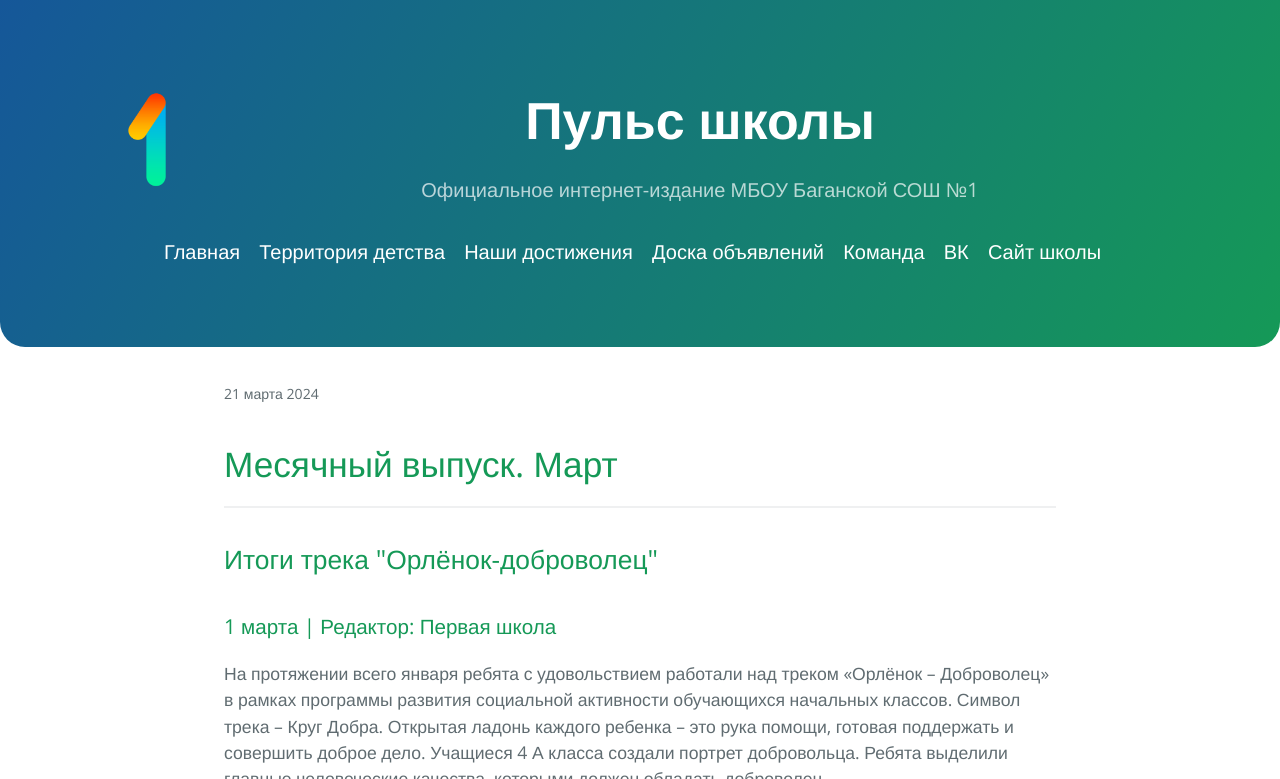
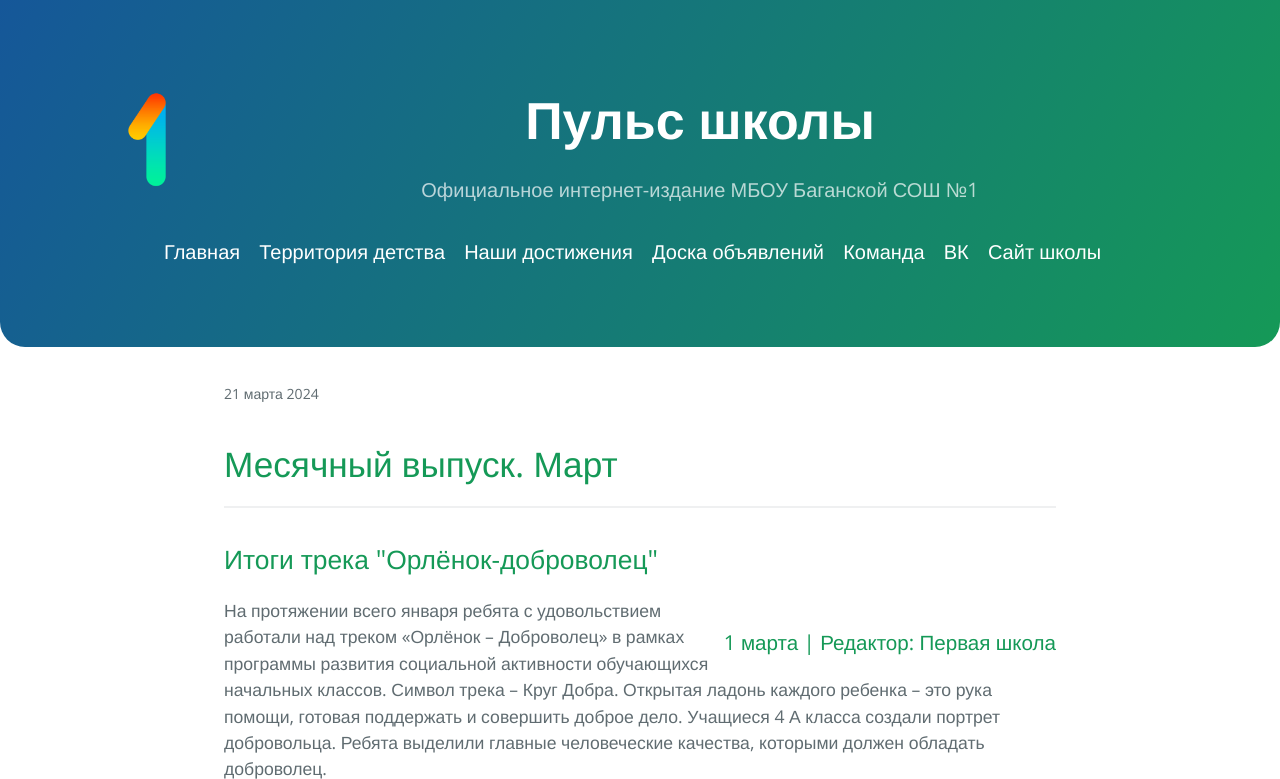
Before and after one commit to 1-sch/1-sch.github.io, a Jekyll site: the page built from _posts/2024-03-31-мартовский-выпуск.markdown, in a window 1280 px wide. Shown: the top 779 px of the page. Built offline with Jekyll 4.4.1, drawn with Linux system fonts in a browser that asks for light colours; grey boxes are pictures that could not be loaded.

Commit message:
Update jekyll-theme-cayman.scss

```diff
--- a/_sass/jekyll-theme-cayman.scss
+++ b/_sass/jekyll-theme-cayman.scss
@@ -1,3 +1,4 @@
+.da {color:purple;float:right}
 .bt{ background:#0eca3d;border-radius:50%;width:50px;height:50px;text-align:center;position:fixed;top:90%;left:95%
 }
 @media screen and (width < 500px){
```
